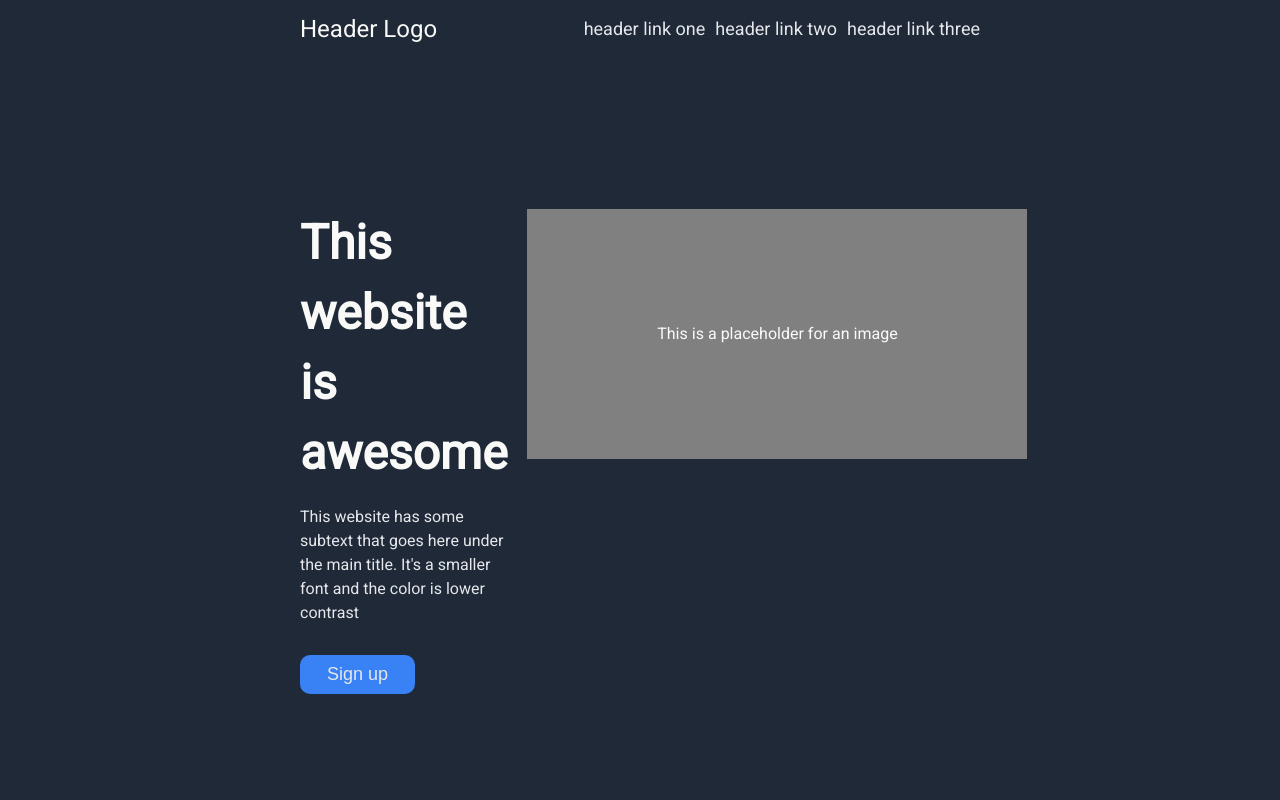
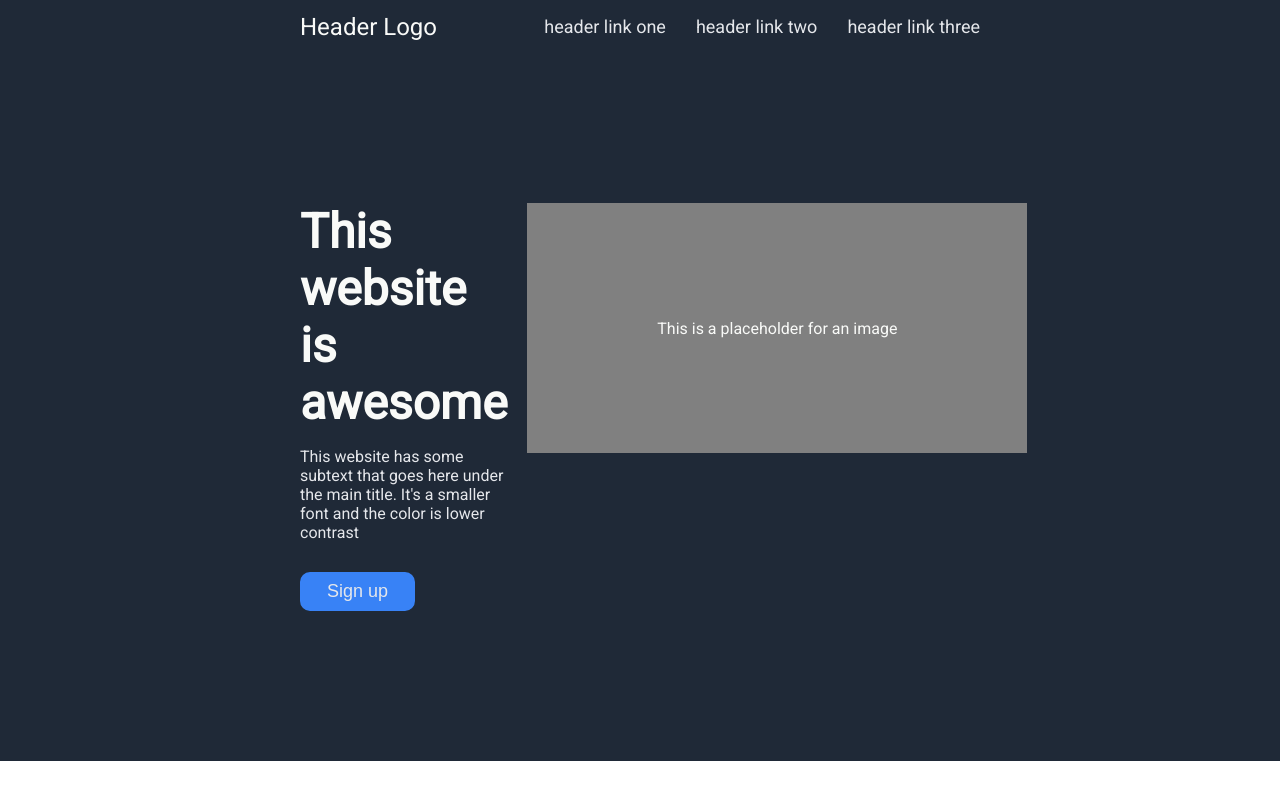
Before and after one commit to vaupunkt/Odin-Project-Landingpage, a plain HTML site: page index.html in a window 1280 px wide. Shown: the top 800 px of the page. Drawn offline with Linux system fonts and the light colour scheme.

Commit message:
Font_Family Roboto

```diff
--- a/index.html
+++ b/index.html
@@ -6,7 +6,7 @@
     <meta name="viewport" content="width=device-width, initial-scale=1.0">
     <title>Landing Page</title>
     <link rel="stylesheet" href="styles.css">
-    <link rel="stylesheet" href="https://fonts.googleapis.com/css?family=Heebo">
+    <link rel="stylesheet" href="https://fonts.googleapis.com/css?family=Roboto">
 </head>
 <body>
     <div class="dark">
--- a/styles.css
+++ b/styles.css
@@ -1,5 +1,5 @@
 body {
-    font-family: Heebo;
+    font-family: Roboto;
     display: flex;
     flex-direction: column;
     margin: 0;
@@ -34,7 +34,7 @@ body {
 ul {
     display: flex;
     list-style: none;
-    gap: 10px;
+    gap: 30px;
 }
 
 .top {
```
